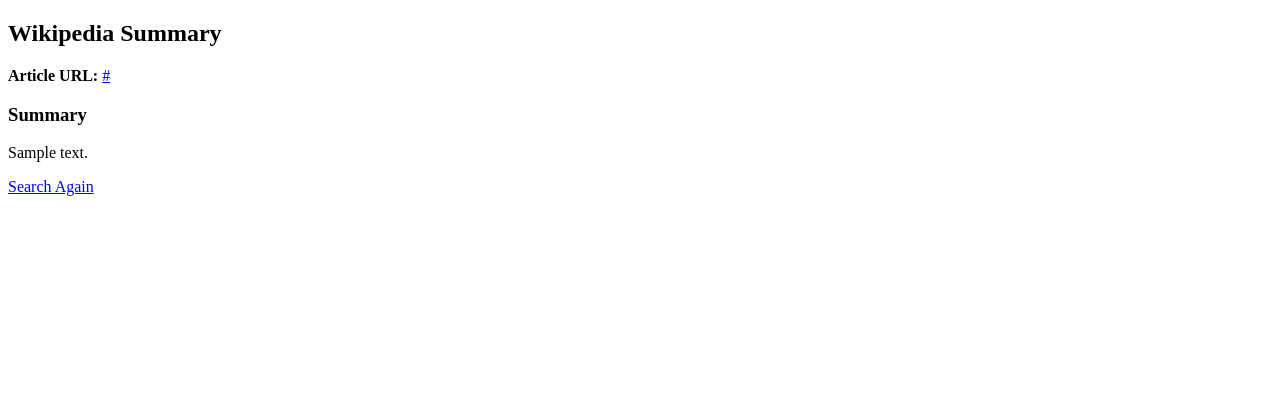
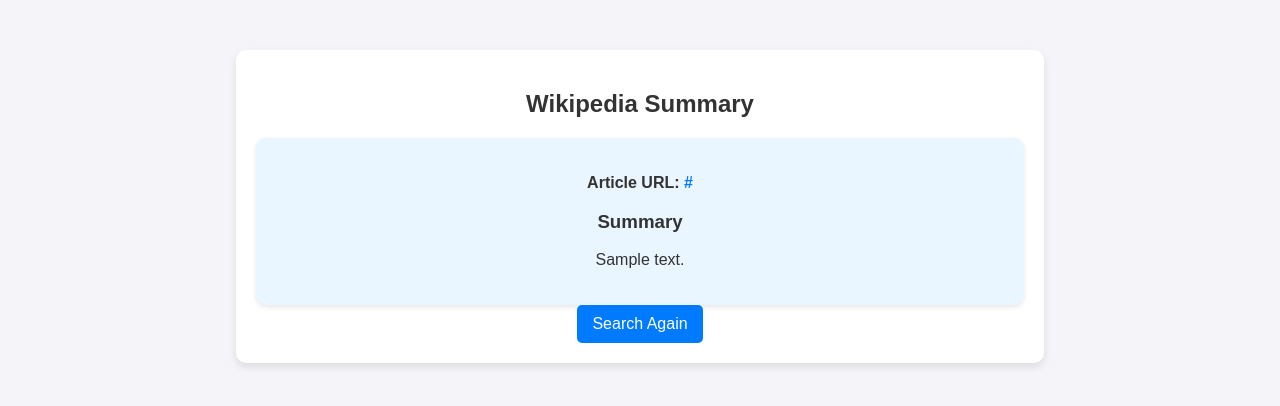
Before and after one commit to MartikAgha/wikipedia_summarizer, a Flask app: template templates/result.html in a window 1280 px wide. Shown: the top 406 px of the page. Run offline with Flask 3, Linux system fonts and the light colour scheme; the template is opened without the code that fills it: most values are stand-ins (such as "Sample title", 1, 10 or a date in 2020).

Commit message:
improved template

```diff
--- a/static/style.css
+++ b/static/style.css
@@ -0,0 +1,67 @@
+body {
+    font-family: Arial, sans-serif;
+    background-color: #f4f4f9;
+    color: #333;
+    margin: 0;
+    padding: 0;
+    text-align: center;
+}
+
+.container {
+    width: 60%;
+    margin: 50px auto;
+    background: white;
+    padding: 20px;
+    box-shadow: 0px 4px 8px rgba(0, 0, 0, 0.1);
+    border-radius: 10px;
+}
+
+form {
+    margin-top: 20px;
+}
+
+input[type="text"] {
+    width: 70%;
+    padding: 10px;
+    font-size: 16px;
+    border: 1px solid #ccc;
+    border-radius: 5px;
+    outline: none;
+}
+
+button {
+    padding: 10px 15px;
+    font-size: 16px;
+    border: none;
+    background-color: #007BFF;
+    color: white;
+    border-radius: 5px;
+    cursor: pointer;
+}
+
+button:hover {
+    background-color: #0056b3;
+}
+
+.result-container {
+    margin-top: 20px;
+    padding: 20px;
+    background: #e9f5ff;
+    border-radius: 10px;
+    box-shadow: 0px 2px 5px rgba(0, 0, 0, 0.1);
+}
+
+.result-container a {
+    color: #007BFF;
+    text-decoration: none;
+    font-weight: bold;
+}
+
+.result-container a:hover {
+    text-decoration: underline;
+}
+
+.error {
+    color: red;
+    font-weight: bold;
+}
--- a/templates/index.html
+++ b/templates/index.html
@@ -2,16 +2,20 @@
 <html>
 <head>
     <title>Wikipedia Search</title>
+    <link rel="stylesheet" type="text/css" href="{{ url_for('static', filename='style.css') }}">
 </head>
 <body>
+    <div class="container">
         <h2>Search for a Wikipedia Article</h2>
+
         <form method="POST" action="/">
             <input type="text" name="search" required placeholder="Enter search term">
             <button type="submit">Search</button>
         </form>
 
         {% if error %}
-        <p style="color: red;">{{ error }}</p>
+            <p class="error">{{ error }}</p>
         {% endif %}
+    </div>
 </body>
 </html>
--- a/templates/result.html
+++ b/templates/result.html
@@ -2,12 +2,19 @@
 <html>
 <head>
     <title>Wikipedia Summary</title>
+    <link rel="stylesheet" type="text/css" href="{{ url_for('static', filename='style.css') }}">
 </head>
 <body>
-    <h2>Wikipedia Summary</h2>
-    <p><strong>Article URL:</strong> <a href="{{ wiki_url }}" target="_blank">{{ wiki_url }}</a></p>
-    <h3>Summary</h3>
-    <p>{{ summary }}</p>
-    <a href="/">Search Again</a>
+    <div class="container">
+        <h2>Wikipedia Summary</h2>
+
+        <div class="result-container">
+            <p><strong>Article URL:</strong> <a href="{{ wiki_url }}" target="_blank">{{ wiki_url }}</a></p>
+            <h3>Summary</h3>
+            <p>{{ summary }}</p>
+        </div>
+
+        <a href="/"><button>Search Again</button></a>
+    </div>
 </body>
 </html>
```
Lines whose indentation alone changed are shown as unchanged.
